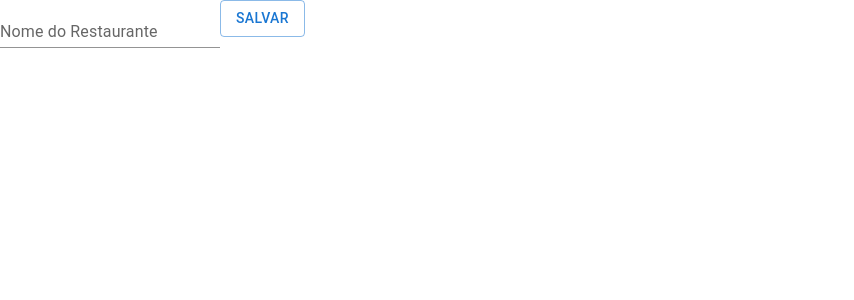
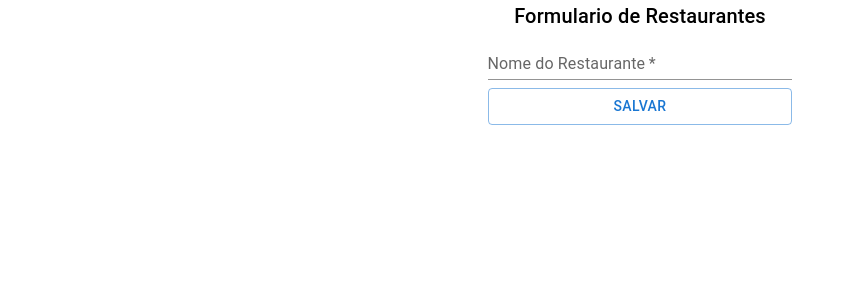
Before and after one commit to adamorhenner/alura-alfood-react, a React (Create React App) app in the folder alfood-main/alfood-main/: page /admin/restaurantes/1 in a window 1280 px wide. Shown: the top 300 px of the page, without its empty margins (0-854 px from the left). Built offline with nearby package versions, Linux system fonts and the light colour scheme; no server answers; the HTML template or start-up script is replaced by a standard one.

Commit message:
Melhorando layout FormularioRestaurante

```diff
--- a/alfood-main/alfood-main/src/paginas/Administracao/Restaurantes/FormularioRestaurante.tsx
+++ b/alfood-main/alfood-main/src/paginas/Administracao/Restaurantes/FormularioRestaurante.tsx
@@ -1,4 +1,4 @@
-import { Button, TextField } from "@mui/material";
+import { Box, Button, TextField, Typography } from "@mui/material";
 import axios from "axios";
 import { useEffect, useState } from "react";
 import { useParams } from "react-router-dom";
@@ -34,13 +34,21 @@
 
 
 
-    return (<form onSubmit={aoSubmeterForm}>
-            <TextField value={nomeRestaurante}
-            onChange={(evento) => setNomeRestaurante(evento.target.value)}
-                label="Nome do Restaurante"
-                variant="standard" />
-            <Button type="submit" variant="outlined">Salvar</Button>
-        </form>
+    return (
+        <Box sx={{ display:'flex', flexDirection:"column", alignItems:"center"}}>
+            <Typography component="h1" variant="h6">Formulario de Restaurantes</Typography>
+            <Box component="form" onSubmit={aoSubmeterForm}>
+                <TextField
+                    value={nomeRestaurante}
+                    onChange={(evento) => setNomeRestaurante(evento.target.value)}
+                    label="Nome do Restaurante"
+                    variant="standard"
+                    fullWidth
+                    required
+                />
+                <Button  sx={{ marginTop: 1 }} type="submit" fullWidth variant="outlined">Salvar</Button>
+            </Box>
+        </Box>
     )
 }
 
```
